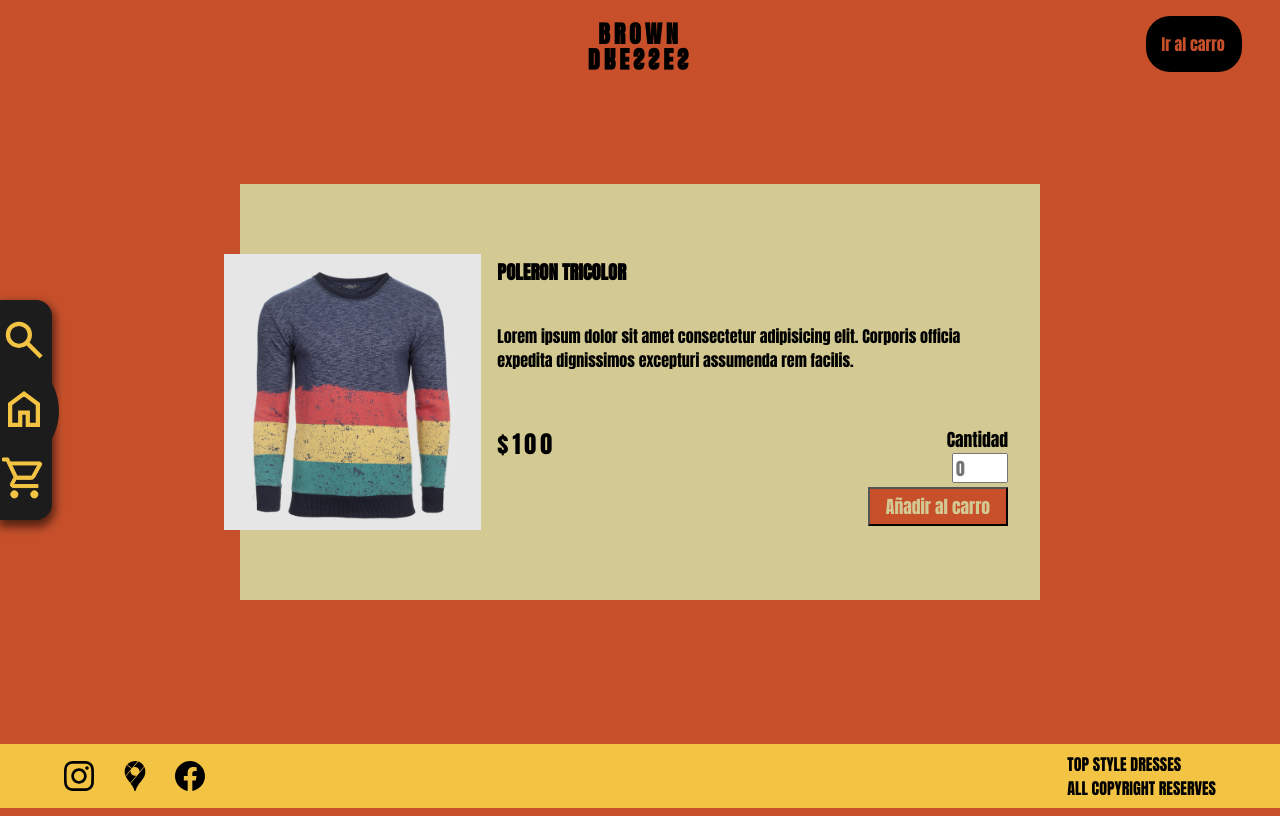
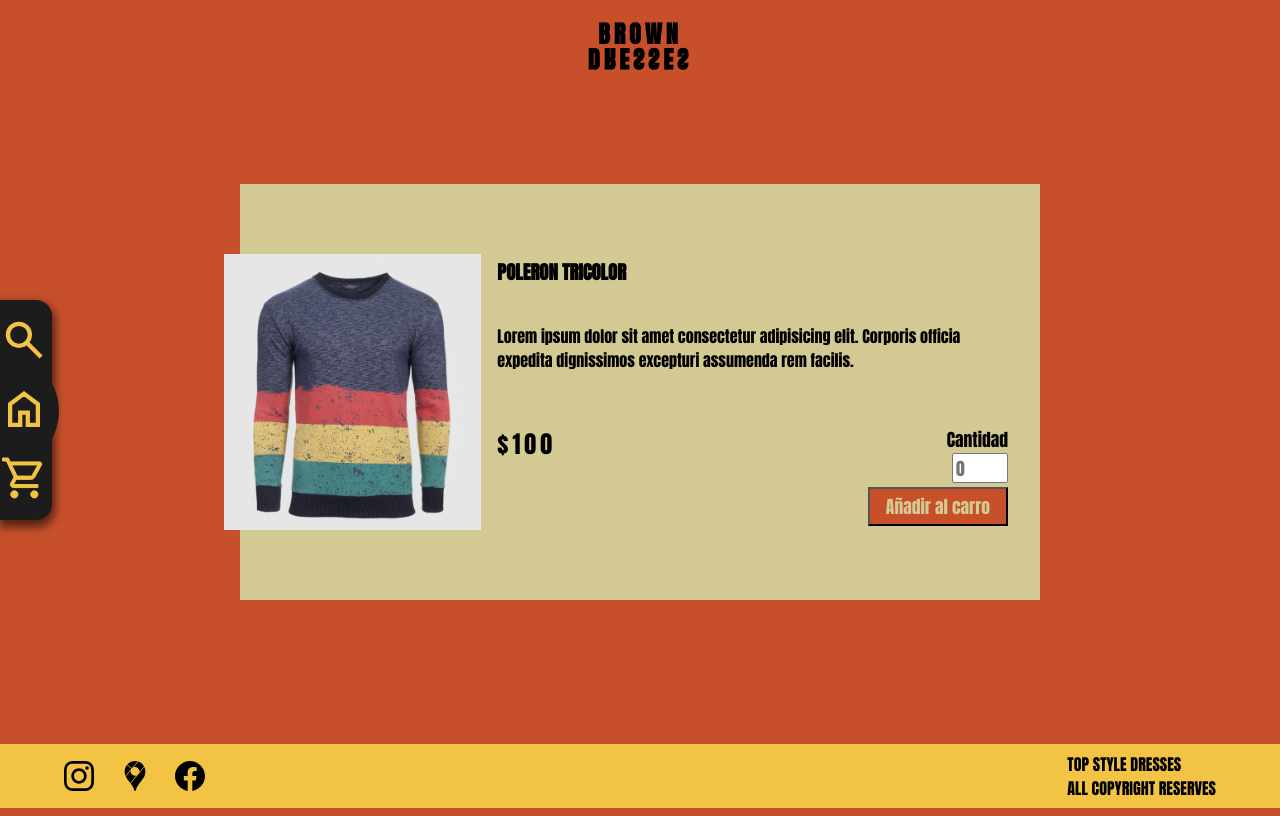
Before and after one commit to EnriAnC/E-Commerce_Portfolio_Sustantiva, a plain HTML site: page pages/productos/producto2.html in a window 1280 px wide. Drawn offline with Linux system fonts and the light colour scheme; a web font is replaced by a local one.

Commit message:
Update producto2.html

```diff
--- a/pages/productos/producto2.html
+++ b/pages/productos/producto2.html
@@ -17,9 +17,6 @@
 <body>
     <header class="header">
         <h1><span>BROWN</span><br><span><p style="transform: rotateX(180deg);">DRESSES</p></span></h1>
-        <div class="boton-carro">
-            <p id="irAlCarro">Ir al carro</p>
-        </div>
     </header>
     <nav class="nav-flotante">
         <a href="#" id="searchIcon">
```
